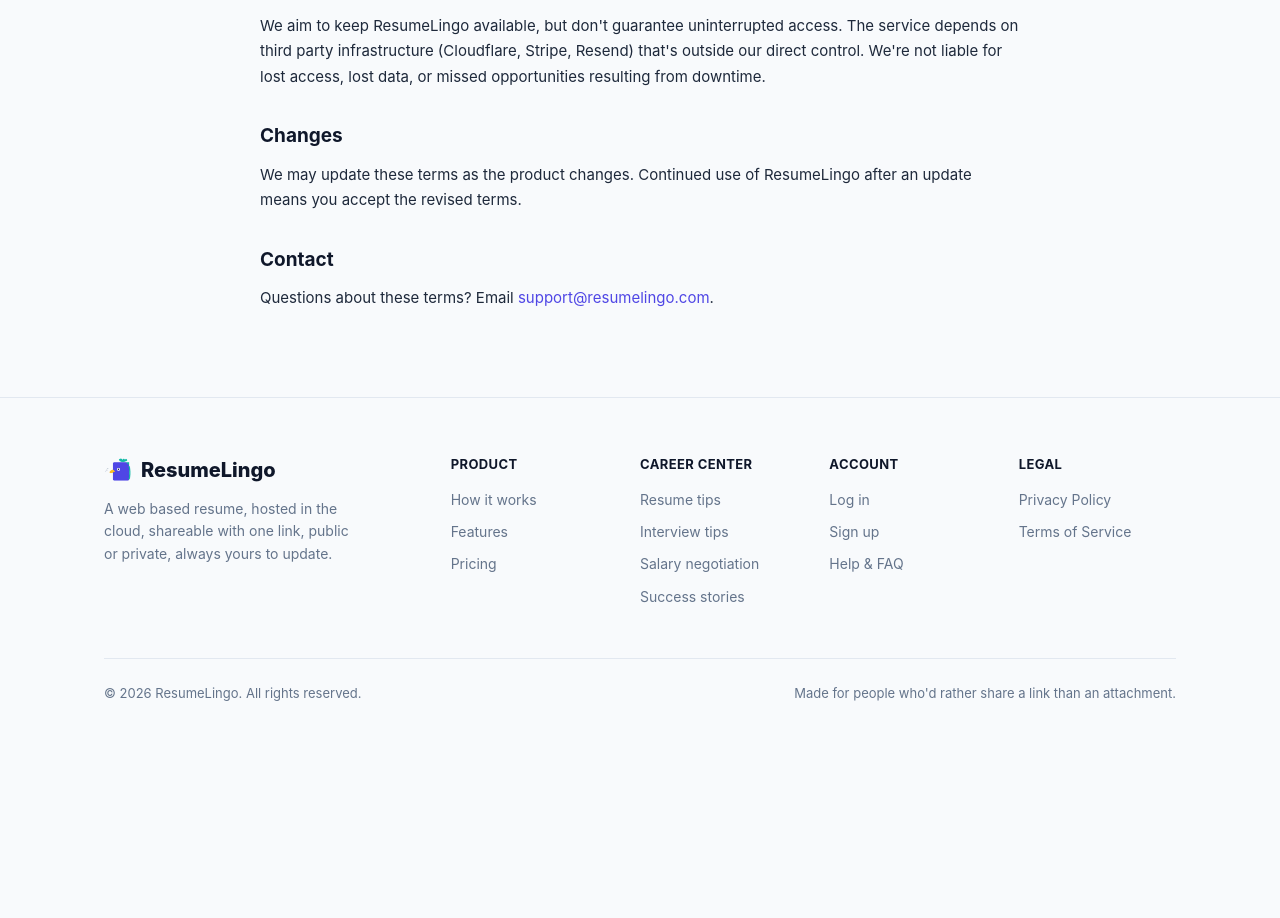
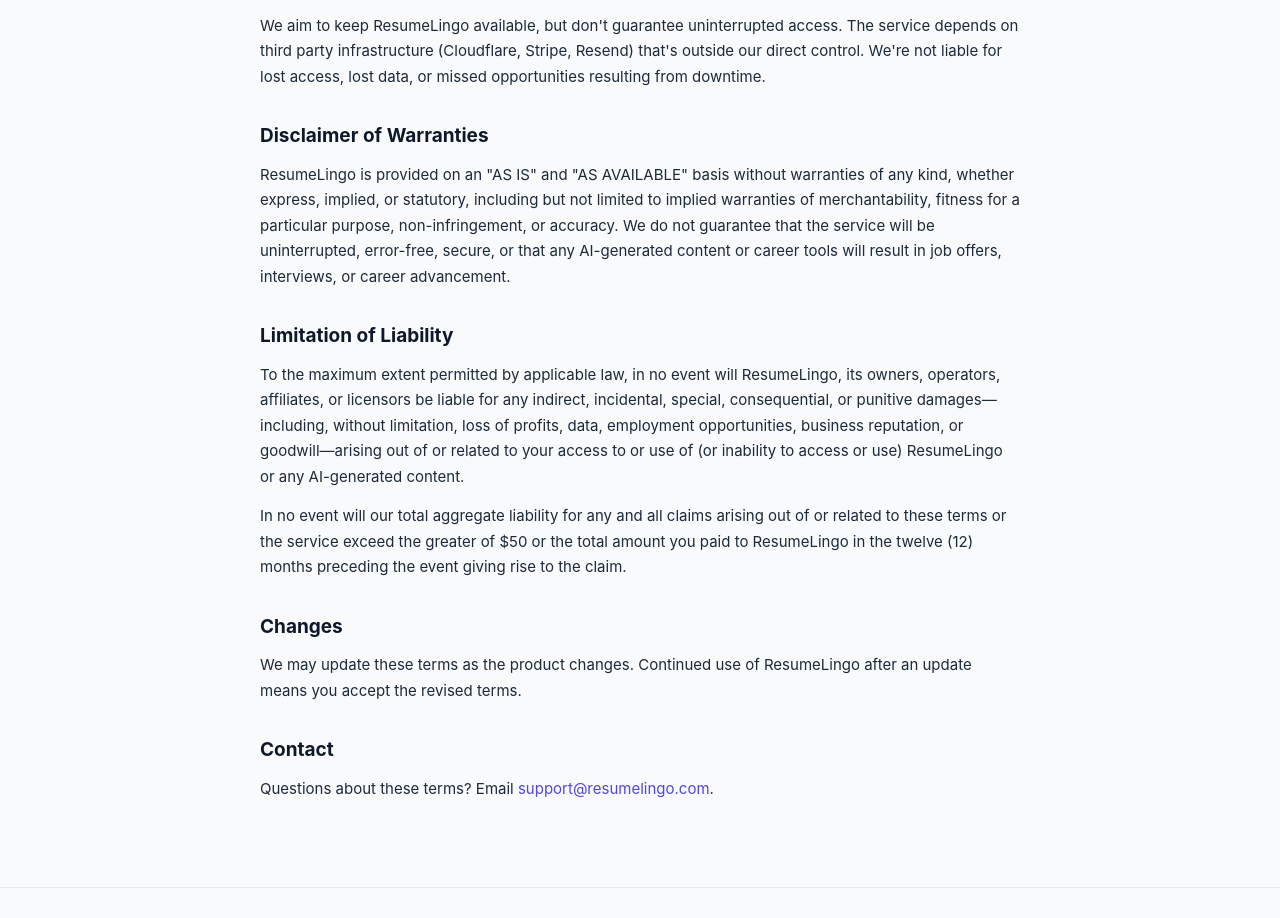
Before and after one commit to macsamust/resumelingo, a React (Vite) app in the folder client/: page /terms in a window 1280 px wide. Shown: the part 1221-2139 px from the top of the page. Before the commit the page ends 1965 px from the top, so only its background shows below. Built offline with nearby package versions, Linux system fonts and the light colour scheme; no server answers; a web font is replaced by a local one.

Commit message:
Add Disclaimer of Warranties and Limitation of Liability sections to Terms
CJ-provided legal boilerplate, added ahead of the attorney review pass
(page still carries the draft banner). Placed after Service availability,
before Changes.

```diff
--- a/client/src/pages/TermsOfServicePage.tsx
+++ b/client/src/pages/TermsOfServicePage.tsx
@@ -61,6 +61,29 @@ export function TermsOfServicePage() {
           for lost access, lost data, or missed opportunities resulting from downtime.
         </p>
 
+        <h2>Disclaimer of Warranties</h2>
+        <p>
+          ResumeLingo is provided on an "AS IS" and "AS AVAILABLE" basis without warranties of any kind, whether
+          express, implied, or statutory, including but not limited to implied warranties of merchantability,
+          fitness for a particular purpose, non-infringement, or accuracy. We do not guarantee that the service will
+          be uninterrupted, error-free, secure, or that any AI-generated content or career tools will result in job
+          offers, interviews, or career advancement.
+        </p>
+
+        <h2>Limitation of Liability</h2>
+        <p>
+          To the maximum extent permitted by applicable law, in no event will ResumeLingo, its owners, operators,
+          affiliates, or licensors be liable for any indirect, incidental, special, consequential, or punitive
+          damages—including, without limitation, loss of profits, data, employment opportunities, business
+          reputation, or goodwill—arising out of or related to your access to or use of (or inability to access or
+          use) ResumeLingo or any AI-generated content.
+        </p>
+        <p>
+          In no event will our total aggregate liability for any and all claims arising out of or related to these
+          terms or the service exceed the greater of $50 or the total amount you paid to ResumeLingo in the twelve
+          (12) months preceding the event giving rise to the claim.
+        </p>
+
         <h2>Changes</h2>
         <p>
           We may update these terms as the product changes. Continued use of ResumeLingo after an update means you
```
